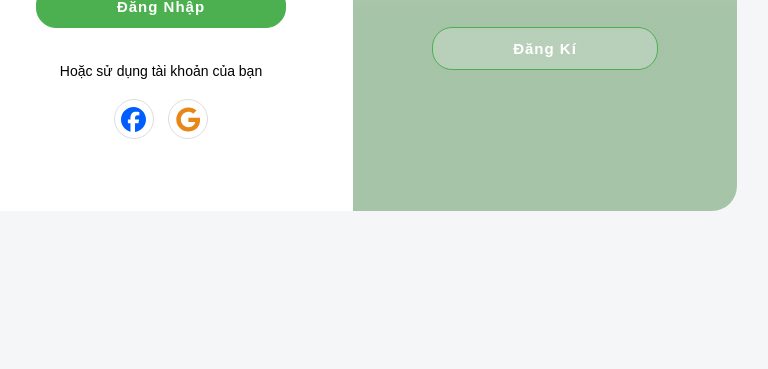
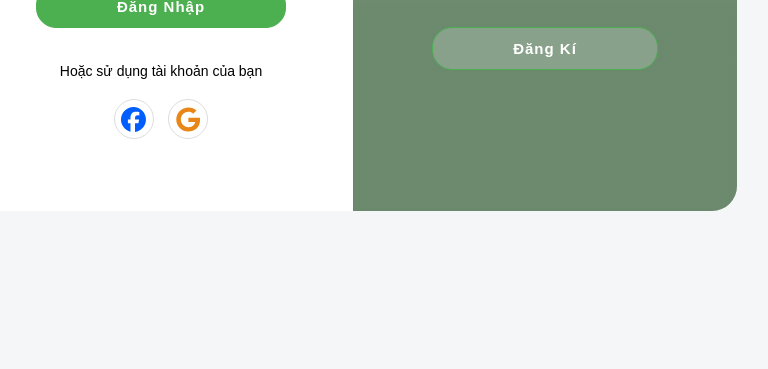
Before and after one commit to hoaingoc1706/web-design, a plain HTML site: page dangnhap.html in a window 1280 px wide. Shown: the part 447-816 px from the top of the page, without its empty margins (287-1055 px from the left). Drawn offline with Linux system fonts and the light colour scheme; the site is published under a folder, as on GitHub Pages, so addresses that start at the root find nothing.

Commit message:
hngoc up

```diff
--- a/css/dangnhap.css
+++ b/css/dangnhap.css
@@ -199,7 +199,7 @@ input{
     transform: translate(-100%);
 }
 .overlay{
-    background-image: url('/images/login.gif');
+    background-image: url('../images/login.gif');
     background-repeat: no-repeat;
     background-size: cover;
     background-position: 0 0;
```
